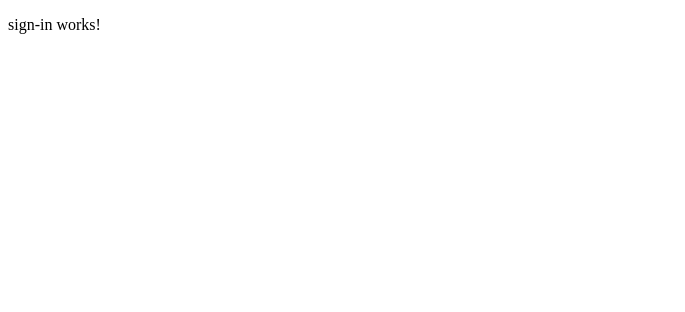
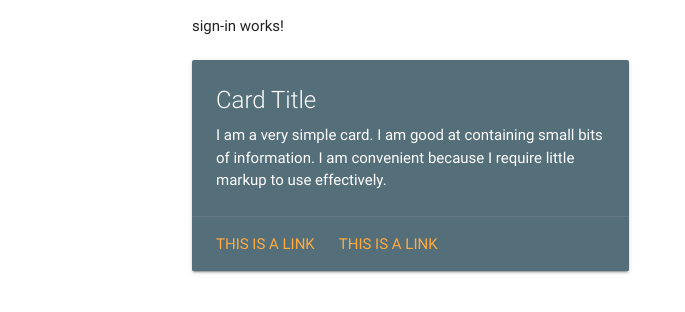
Before and after one commit to Atticus29/whatismygrade, an Angular app: page / in a window 1280 px wide. Shown: the top 312 px of the page, without its empty margins (0-685 px from the left). Built offline with nearby package versions, Linux system fonts and the light colour scheme.

Commit message:
correctly implement materialize

```diff
--- a/package.json
+++ b/package.json
@@ -21,7 +21,11 @@
     "@angular/platform-browser": "^5.2.0",
     "@angular/platform-browser-dynamic": "^5.2.0",
     "@angular/router": "^5.2.0",
+    "angular2-materialize": "^15.1.10",
     "core-js": "^2.4.1",
+    "hammerjs": "^2.0.8",
+    "jquery": "^2.2.4",
+    "materialize-css": "^0.100.2",
     "rxjs": "^5.5.6",
     "zone.js": "^0.8.19"
   },
--- a/src/app/app.module.ts
+++ b/src/app/app.module.ts
@@ -1,6 +1,7 @@
 import { BrowserModule } from '@angular/platform-browser';
 import { NgModule } from '@angular/core';
 import { RouterModule, Routes } from '@angular/router';
+import { MaterializeModule } from 'angular2-materialize';
 
 
 import { AppComponent } from './app.component';
--- a/src/app/sign-in/sign-in.component.html
+++ b/src/app/sign-in/sign-in.component.html
@@ -1,3 +1,20 @@
-<p>
-  sign-in works!
-</p>
+<div class="container">
+  <p>
+    sign-in works!
+  </p>
+  <div class="row">
+        <div class="col s12 m6">
+          <div class="card blue-grey darken-1">
+            <div class="card-content white-text">
+              <span class="card-title">Card Title</span>
+              <p>I am a very simple card. I am good at containing small bits of information.
+              I am convenient because I require little markup to use effectively.</p>
+            </div>
+            <div class="card-action">
+              <a href="#">This is a link</a>
+              <a href="#">This is a link</a>
+            </div>
+          </div>
+        </div>
+      </div>
+</div>
--- a/src/index.html
+++ b/src/index.html
@@ -7,6 +7,7 @@
 
   <meta name="viewport" content="width=device-width, initial-scale=1">
   <link rel="icon" type="image/x-icon" href="favicon.ico">
+  <link href="http://fonts.googleapis.com/icon?family=Material+Icons" rel="stylesheet">
 </head>
 <body>
   <app-root></app-root>
```
Also changed, not shown: .angular-cli.json, 1 other file (tests, documents, lock files or other folders).
